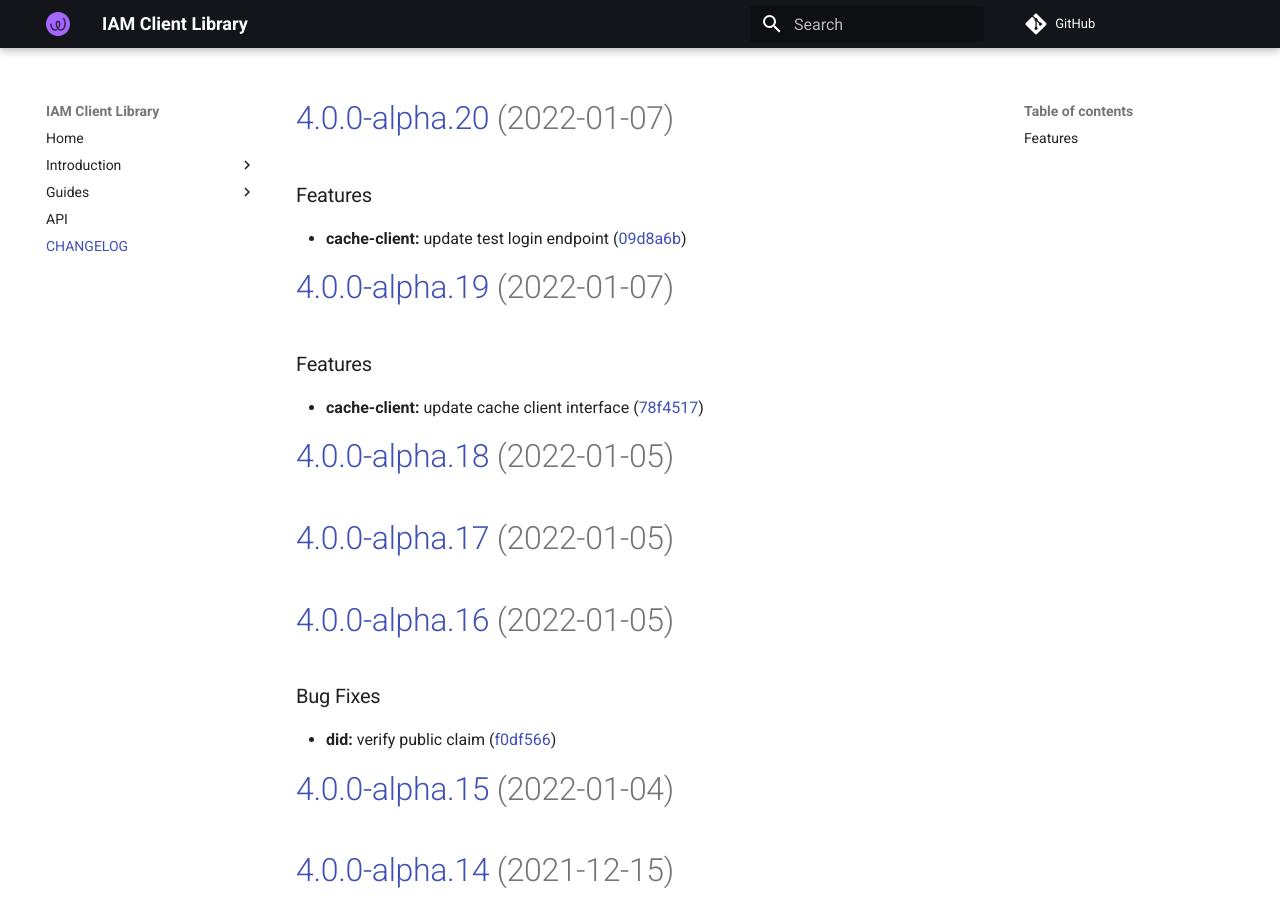
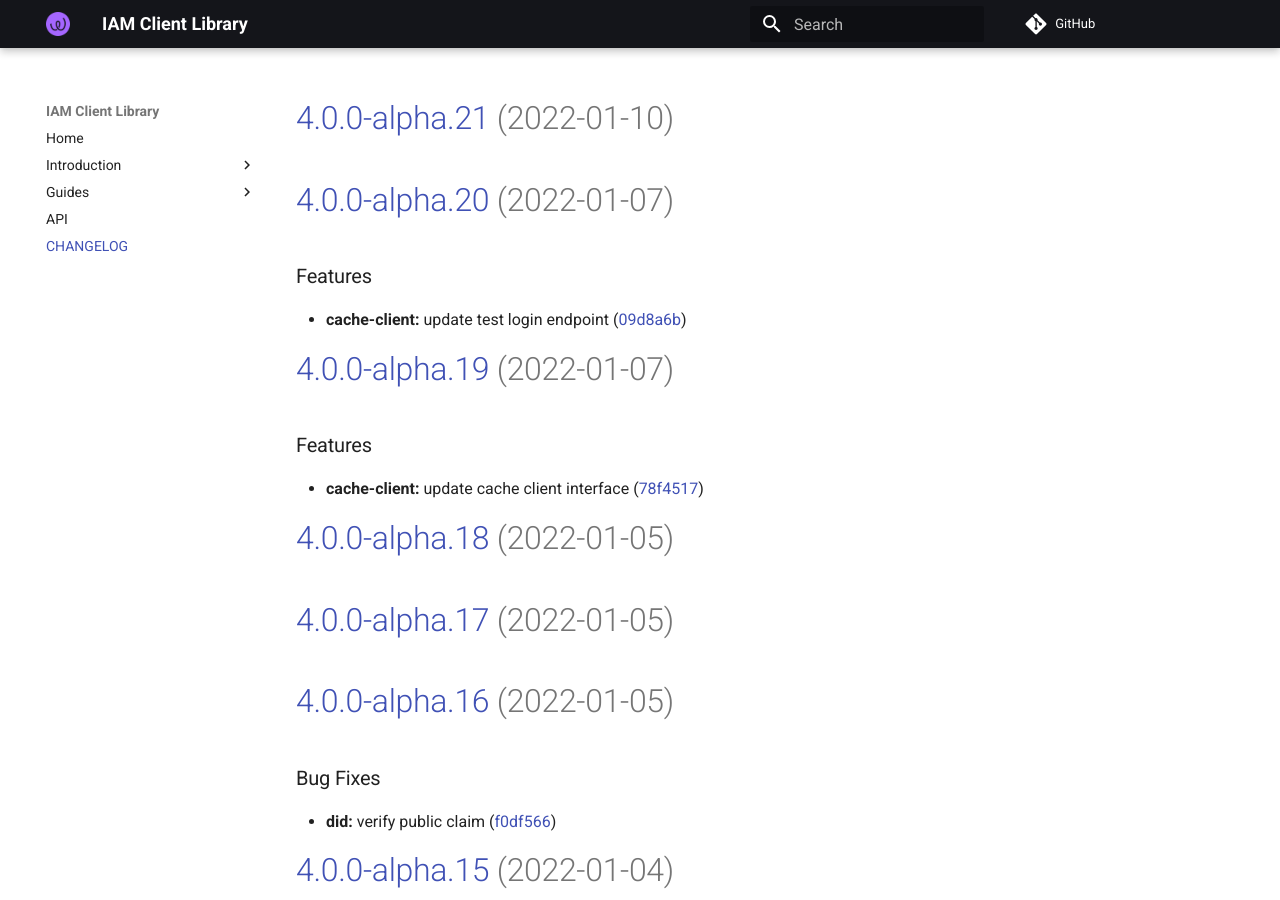
Before and after one commit to energywebfoundation/iam-client-lib, an MkDocs documentation site: the page built from docs/CHANGELOG.md, in a window 1280 px wide and 900 px high. Built offline with MkDocs 1.6.1 and Material for MkDocs 9.7.7, drawn with Linux system fonts in a browser that asks for light colours; comment, search, counter and statistics services are not loaded.

Commit message:
chore(release): 4.0.0-alpha.21 [skip ci]
# [4.0.0-alpha.21](https://github.com/energywebfoundation/iam-client-lib/compare/v4.0.0-alpha.20...v4.0.0-alpha.21) (2022-01-10)

```diff
--- a/docs/CHANGELOG.md
+++ b/docs/CHANGELOG.md
@@ -1,3 +1,5 @@
+# [4.0.0-alpha.21](https://github.com/energywebfoundation/iam-client-lib/compare/v4.0.0-alpha.20...v4.0.0-alpha.21) (2022-01-10)
+
 # [4.0.0-alpha.20](https://github.com/energywebfoundation/iam-client-lib/compare/v4.0.0-alpha.19...v4.0.0-alpha.20) (2022-01-07)
 
 
--- a/package.json
+++ b/package.json
@@ -1,6 +1,6 @@
 {
     "name": "iam-client-lib",
-    "version": "4.0.0-alpha.20",
+    "version": "4.0.0-alpha.21",
     "description": "Library for Decentralized Identity and Access Management",
     "main": "dist/index.js",
     "module": "dist/index.esm.js",
```
